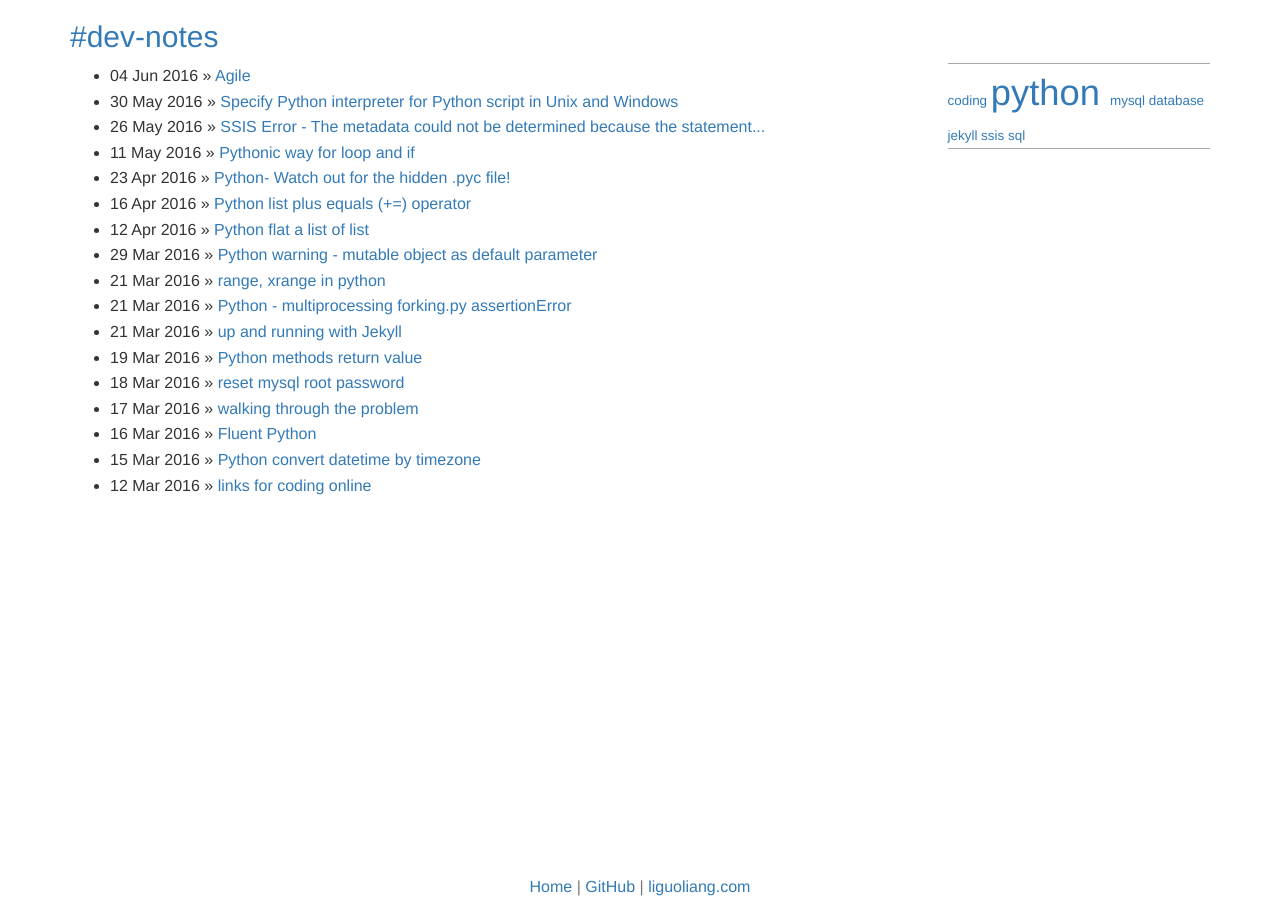
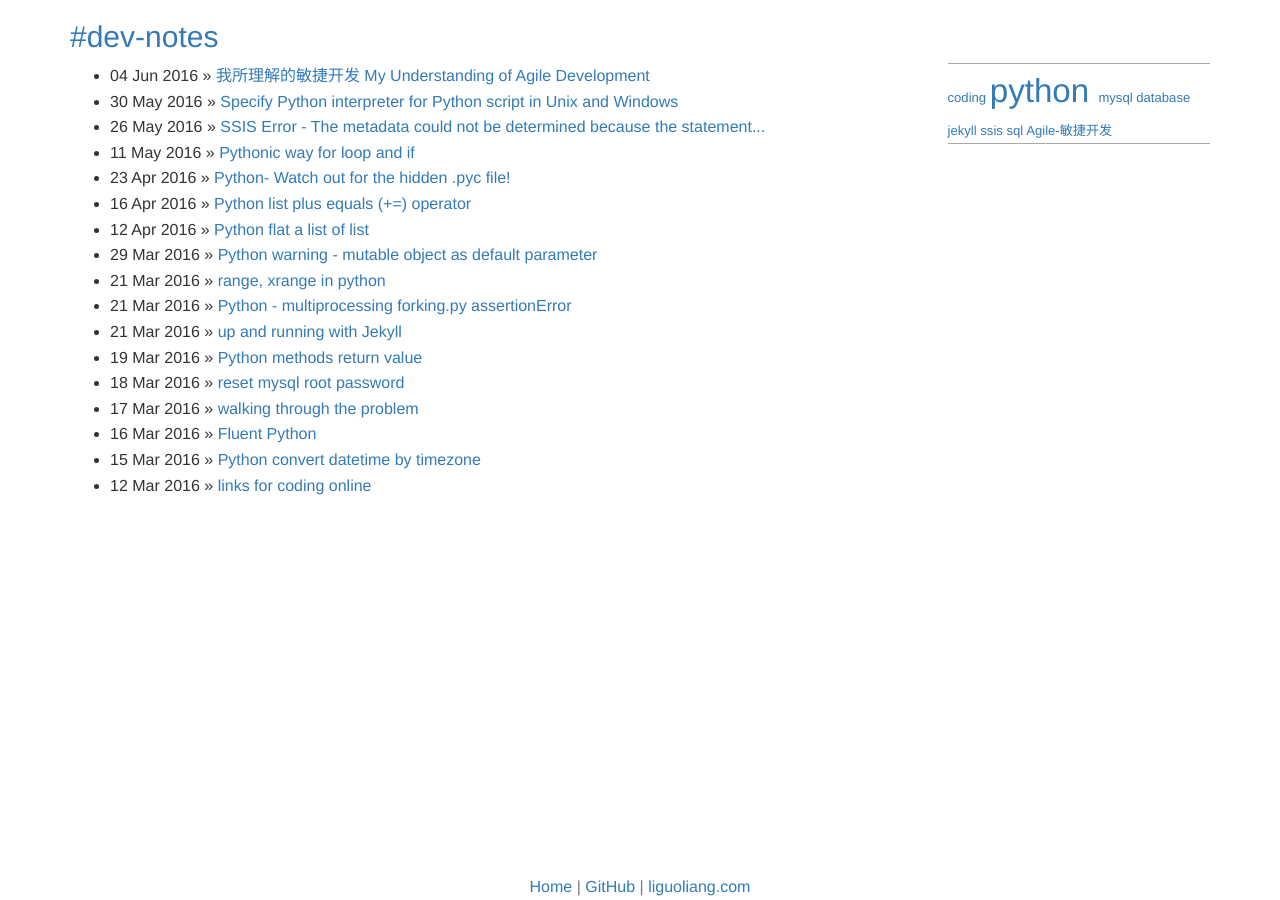
Before and after one commit to gary-liguoliang/notes, a Jekyll site: the page built from index.html, in a window 1280 px wide. Built offline with Jekyll 4.4.1, drawn with Linux system fonts in a browser that asks for light colours; the list of posts is cut into pages by our own code.

Commit message:
Update and rename 2016-06-04-agile.md to 2016-06-04-my-understanding-of-agile-development.md

```diff
--- a/_posts/2016-06-04-agile.md
+++ b/_posts/2016-06-04-my-understanding-of-agile-development.md
@@ -1,3 +1,10 @@
+---
+layout: post
+title: 我所理解的敏捷开发 My Understanding of Agile Development
+tags:
+- Agile-敏捷开发
+---
+
 小时候我有一条农家田园犬，它在院子里左冲右突，上窜下跳，我觉得它很‘敏捷’。 后来某一个秋天的雨后，我在清澈见底的小河边看水里的鲤鱼，
 流畅，灵活，十多年后我变成了一个码农，不幸的是我从来没有觉得自己在软件项目里‘敏捷’过。
 
```
